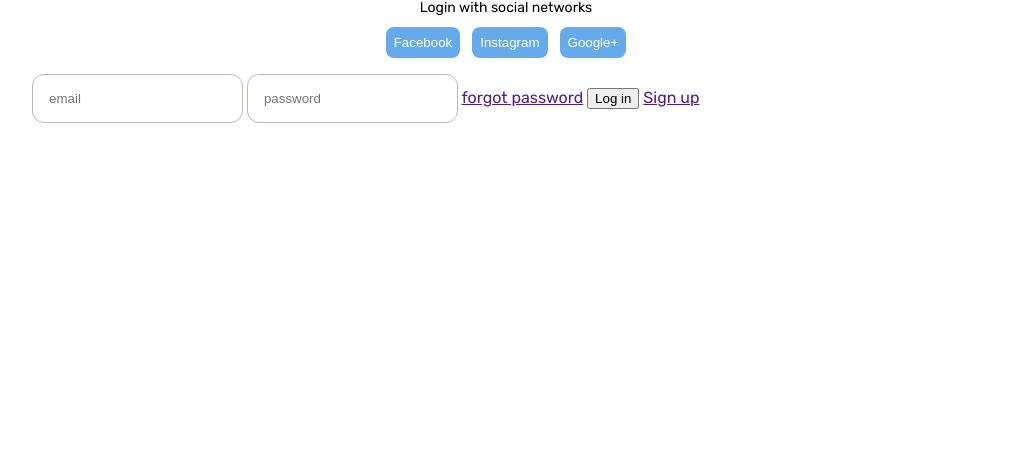
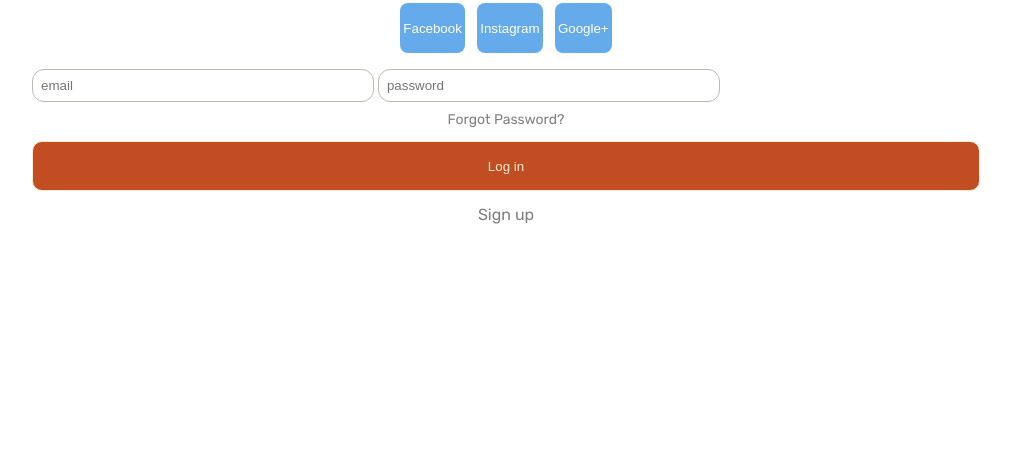
Before and after one commit to FA1312/demo-course-edtech-mobile-app, a plain HTML site: page login.html in a window 1280 px wide. Shown: the part 338-800 px from the top of the page, without its empty margins (134-1145 px from the left). Drawn offline with Linux system fonts and the light colour scheme.

Commit message:
card is done

```diff
--- a/css/base.css
+++ b/css/base.css
@@ -19,9 +19,9 @@ body {
 }
 
 .mt-05rem {
+
   margin-top: 0.5rem;
 }
-
 .mt-1rem {
   margin-top: 1rem;
 }
@@ -32,7 +32,7 @@ body {
 }
 
 .btn {
-  padding: 0.5rem;
+  padding: 0.2rem;
   color: var(--white-color);
   background-color: var(--secondary-color);
   border-radius: 8px;
@@ -40,7 +40,28 @@ body {
 }
 
 input {
+  width: 342px;
   border: 1px solid var(--grey);
-  padding: 1rem;
+  padding: 0.5rem;
   border-radius: 12px;
 }
+
+.forgot-password {
+  display: flex;
+  flex-direction: column;
+}
+
+.pw {
+  color: grey;
+  text-decoration: none;
+}
+
+button {
+  margin-top: 10px;
+  height: 50px;
+  border-radius: 10px;
+  border: 1px solid;
+  background-color: rgb(194, 77, 34);
+  color: blanchedalmond;
+  font-weight: 200;
+}
--- a/css/login.css
+++ b/css/login.css
@@ -4,8 +4,8 @@
 }
 
 .header {
-  font-size: 3.5rem;
-  font-weight: 700;
+  font-size: 1.5rem;
+  font-weight: 600;
   text-align: center;
   letter-spacing: -1px;
   line-height: 105%;
@@ -23,3 +23,10 @@
   justify-content: center;
   gap: 12px;
 }
+
+.sign-up {
+  margin-top: 1rem;
+  color: grey;
+  text-decoration: none;
+  text-align: center;
+}
--- a/login.html
+++ b/login.html
@@ -13,14 +13,14 @@
       rel="stylesheet"
     />
 
-    <link rel="stylesheet" href="/css/reset.css" />
-    <link rel="stylesheet" href="/css/base.css" />
-    <link rel="stylesheet" href="/css/login.css" />
+    <link rel="stylesheet" href="css/reset.css" />
+    <link rel="stylesheet" href="css/base.css" />
+    <link rel="stylesheet" href="css/login.css" />
   </head>
   <body>
     <div class="container m-auto">
       <img
-        src="/images/login.png"
+        src="images/login.png"
         alt="girl listening music"
         class="login-image m-auto"
       />
@@ -37,10 +37,12 @@
         <form>
           <input type="text" name="" id="" placeholder="email" />
           <input type="password" name="" id="" placeholder="password" />
-          <a href="">forgot password</a>
-          <button>Log in</button>
-          <a href="">Sign up</a>
         </form>
+          <div class="forgot-password">
+            <a class="pw subtitle mt-05rem" href="">Forgot Password?</a>
+            <button>Log in</button>
+            <a class="sign-up" href="">Sign up</a>
+          </div>
       </div>
     </div>
   </body>
```
Also changed, not shown: index.html (+3 -3 lines).
